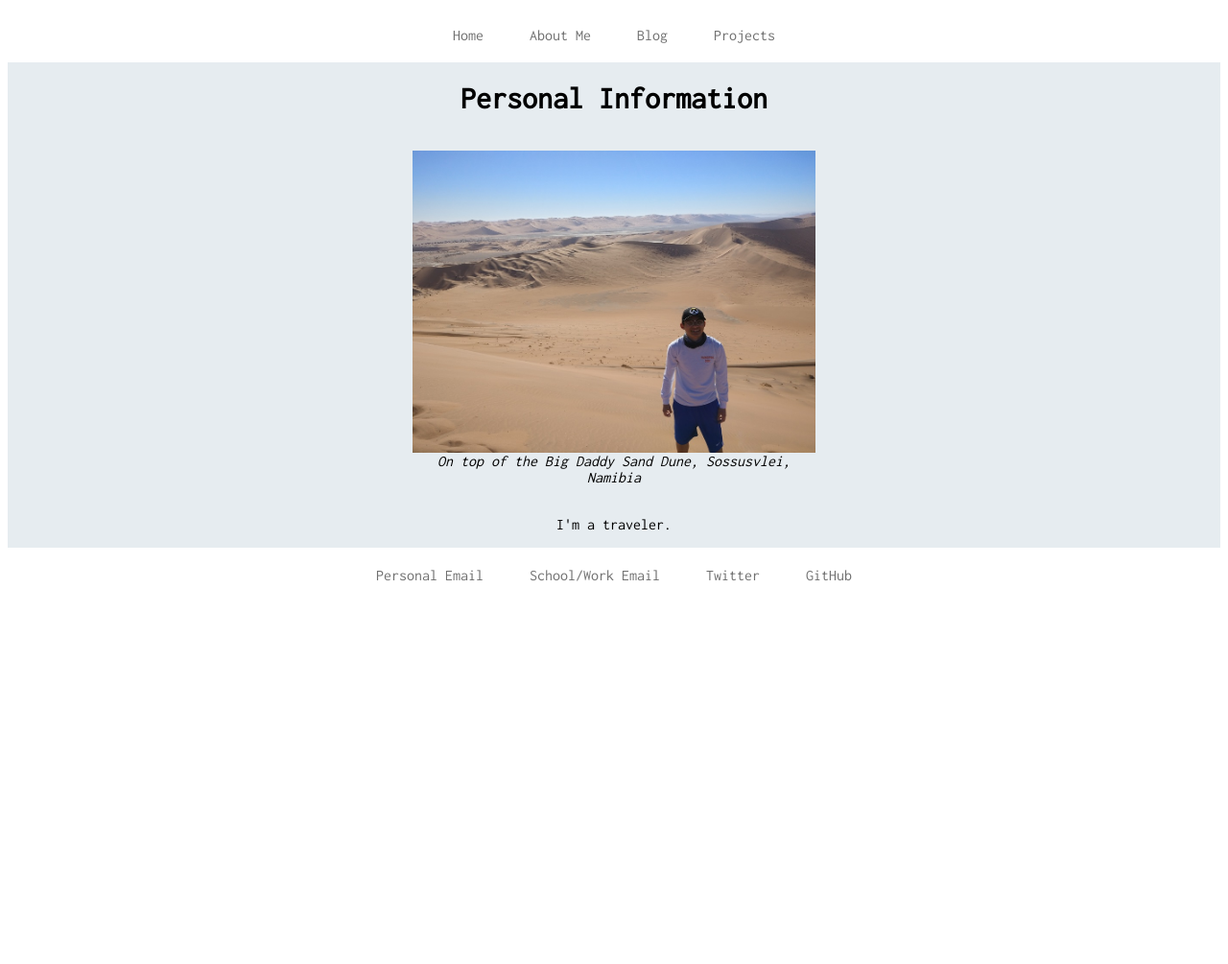
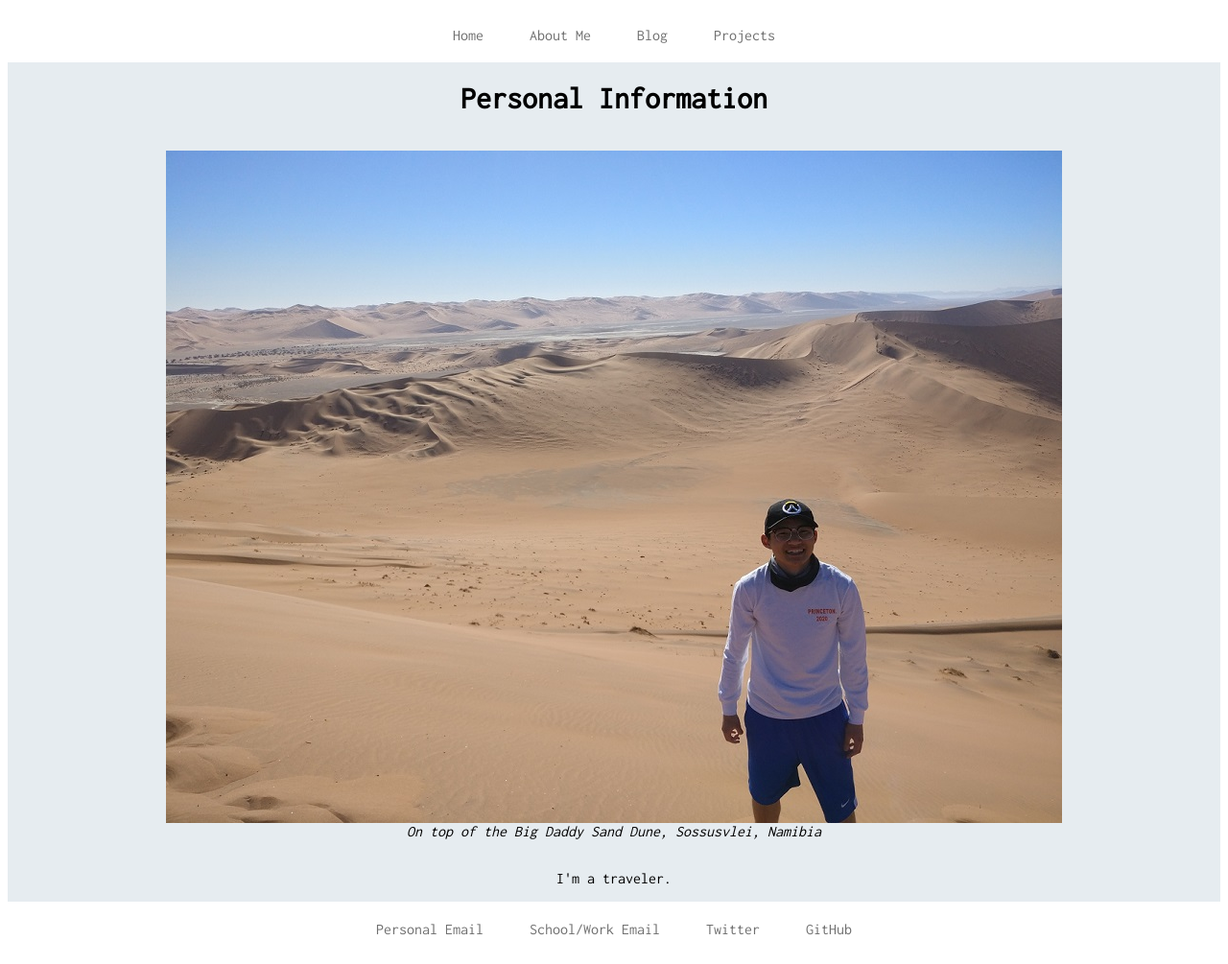
Before and after one commit to justintranjt/justintranjt.github.io, a Jekyll site: the page built from aboutme/index.md, in a window 1280 px wide. Shown: the whole page at 96% size. Built offline with Jekyll 4.4.1, drawn with Linux system fonts in a browser that asks for light colours; before the commit the page ends 900 px from its top, so only the background shows below that.

Commit message:
Update mainstyle.css

```diff
--- a/css/mainstyle.css
+++ b/css/mainstyle.css
@@ -28,8 +28,6 @@ img, em {
     display: block;
     margin-left: auto;
     margin-right: auto;
-    height: auto;
-    max-width: 45%;
     text-align: center;
 }
 
```
